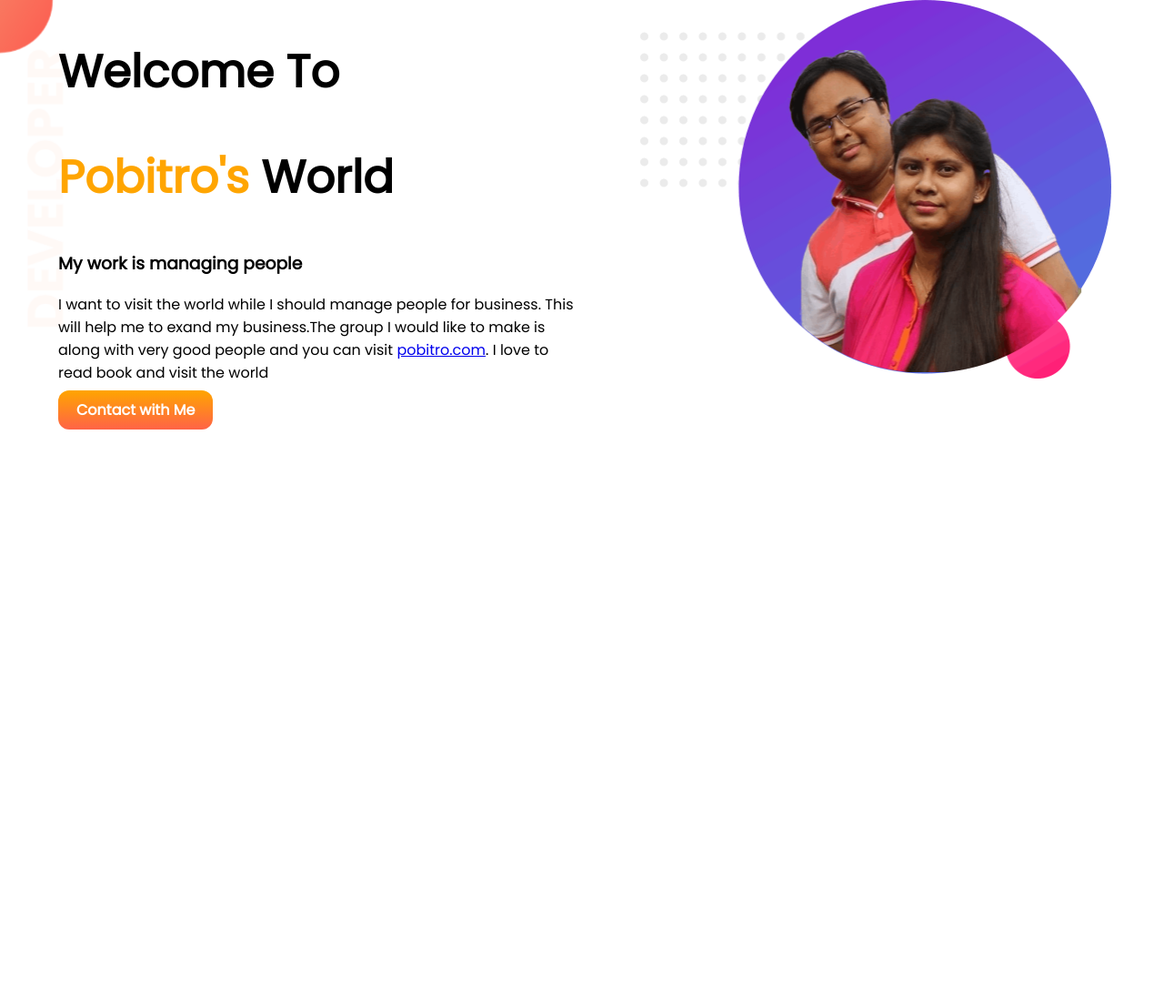
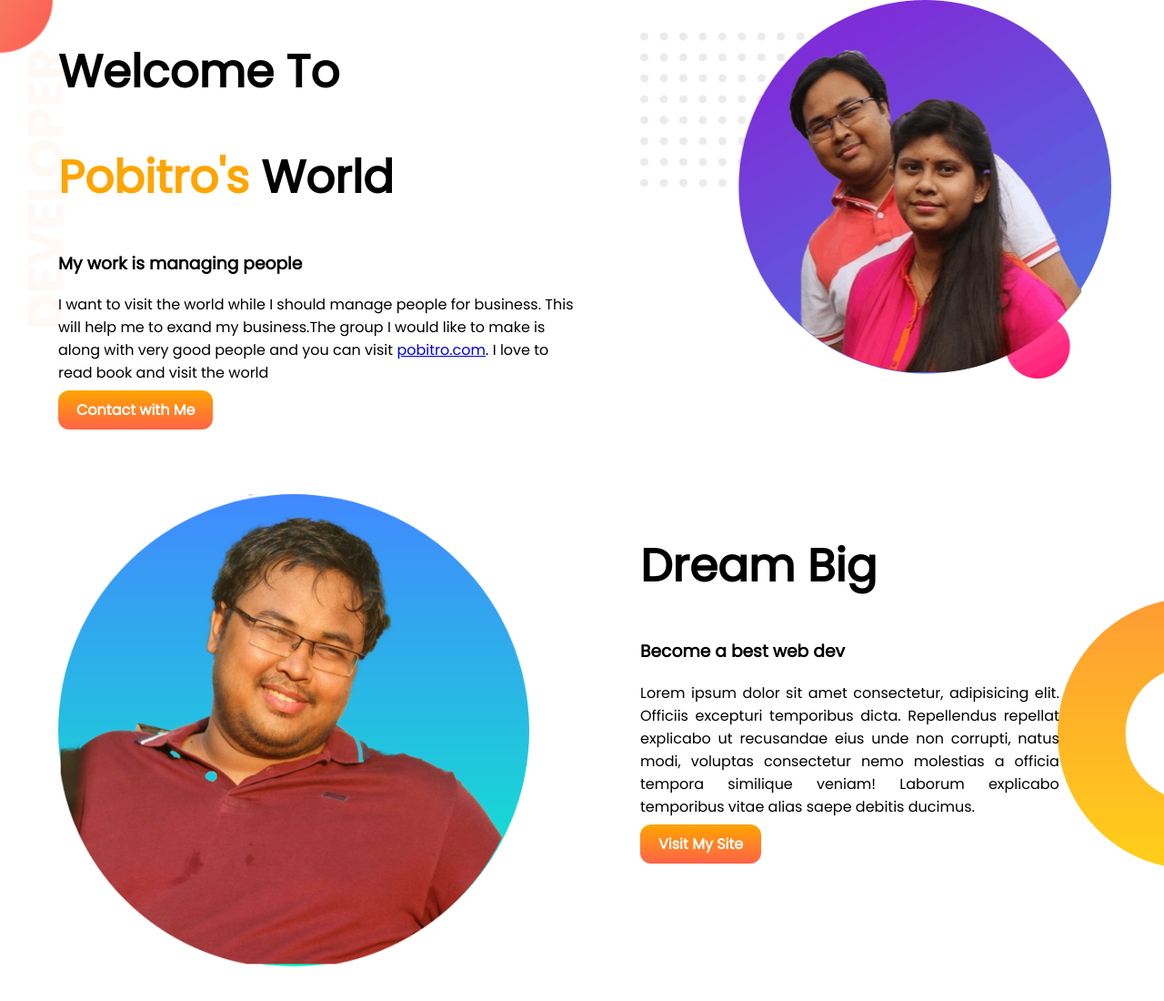
Before and after one commit to egpobitro/developer-portfolio, a plain HTML site: page index.html in a window 1280 px wide. Shown: the whole page at 91% size. Before the commit the page ends 800 px from the top, so only its background shows below. Drawn offline with Linux system fonts and the light colour scheme.

Commit message:
dream part added

```diff
--- a/index.html
+++ b/index.html
@@ -34,6 +34,23 @@
 
     </section>
 
+    <section class="dream-big">
+
+        <div class="half-width"> <img src="images/pobitro5.png" alt=""></div>
+
+        <div class="half-width">
+            <h1>Dream Big</h1>
+            <h3>Become a best web dev</h3>
+            <p id="pshort">Lorem ipsum dolor sit amet consectetur, adipisicing elit. Officiis excepturi temporibus
+                dicta.
+                Repellendus repellat explicabo ut recusandae eius unde non corrupti, natus modi, voluptas consectetur
+                nemo molestias a officia tempora similique veniam! Laborum explicabo temporibus vitae alias saepe
+                debitis ducimus.
+            </p>
+            <a class="link-button" href="https://www.pobitro.com/" target="_blank">Visit My Site</a>
+        </div>
+
+    </section>
 </body>
 
 </html>
--- a/style.css
+++ b/style.css
@@ -13,6 +13,7 @@ h1 {
 
 section {
     display: flex;
+    margin-bottom: 80px;
 }
 
 .half-width {
@@ -37,3 +38,15 @@ section {
     background-image: url(images/top-banner.png);
     background-repeat: no-repeat;
 }
+
+.dream-big {
+
+    background-image: url(images/dream-bg.png);
+    background-repeat: no-repeat;
+    background-position: right;
+}
+
+#pshort {
+    width: 80%;
+    text-align: justify;
+}
```
